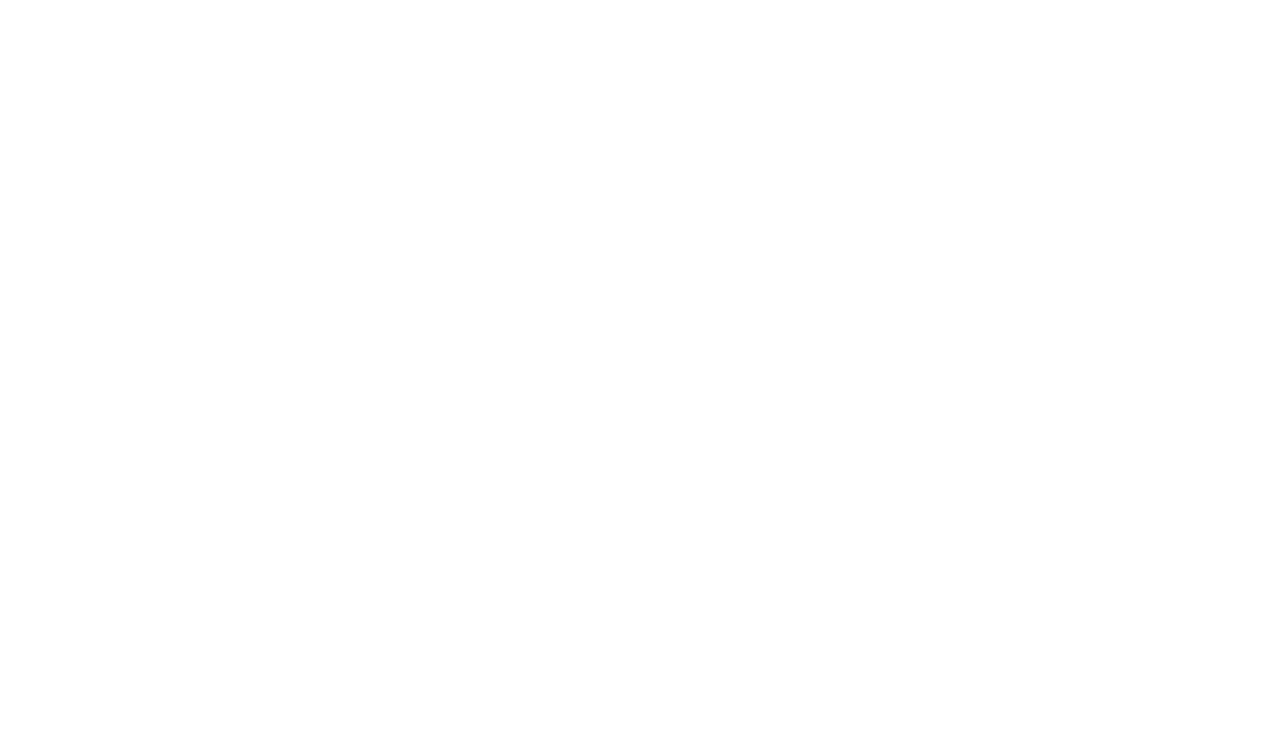
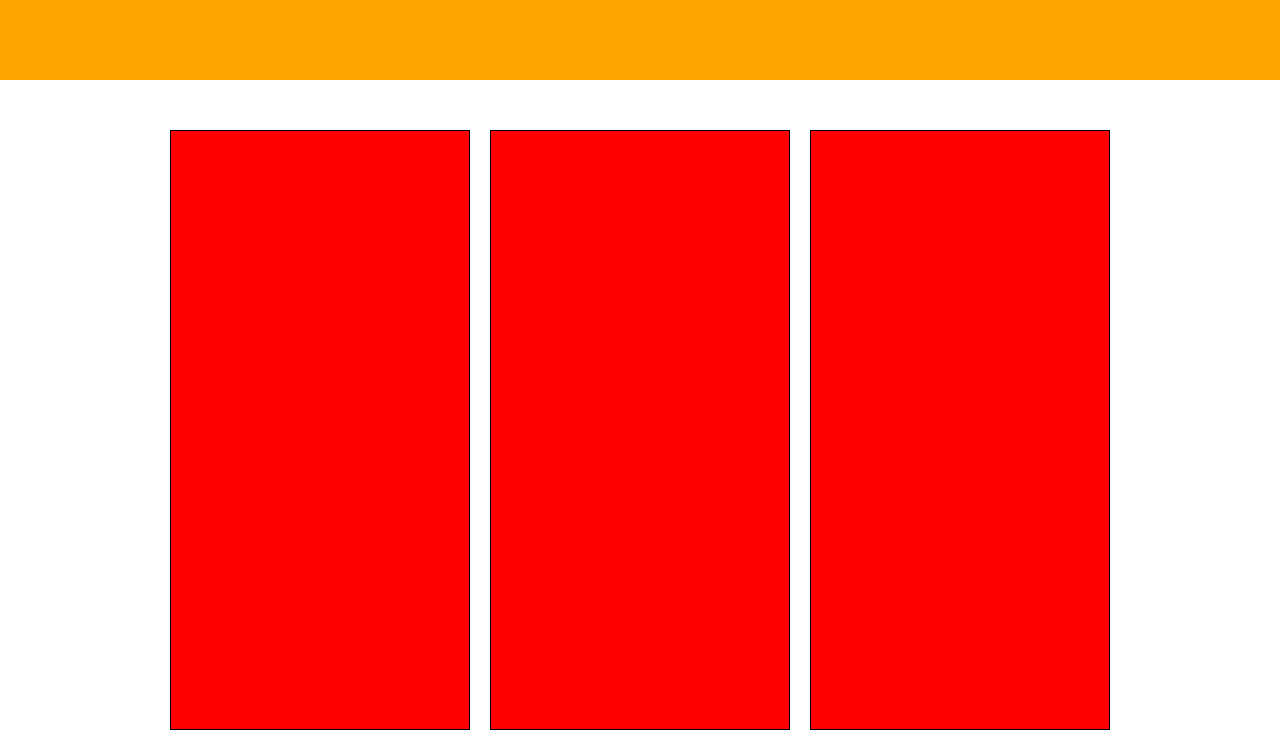
Before and after one commit to stappost/html-css-boolando, a plain HTML site: page index.html in a window 1280 px wide. Shown: the top 747 px of the page. Drawn offline with Linux system fonts and the light colour scheme.

Commit message:
[UPGRADE] add color block in main

```diff
--- a/css/style.css
+++ b/css/style.css
@@ -3,3 +3,46 @@
     padding: 0;
     box-sizing: border-box;
 }
+
+/* COMMON  */
+/* bg and border */
+.bg_red{
+    background-color: red;
+}
+.border{
+    border: 1px solid black;
+}
+/* container and row  */
+
+.row{
+    display: flex;
+    margin: 0 auto;
+    height: 100%;
+    width: 80%;
+    flex-wrap: wrap;
+    gap: 20px;
+}
+
+.col-33{
+    width: calc(100% / 3 - 20px);
+    height: 100%;
+}
+.justify-center{
+    justify-content: center;
+}
+/* HEADER  */
+header{
+    height: 80px;
+    background-color: orange;
+}
+/* MAIN  */
+main{
+    margin-top: 50px;
+}
+main .container{
+    max-width: 1200px;
+    margin: 0 auto;
+    height: 600px;
+}
+
+/* FOOTER  */
--- a/index.html
+++ b/index.html
@@ -34,9 +34,15 @@
         <!-- CONTAINER  -->
         <div class="container">
             <!-- ROW  -->
-            <div class="row">
+            <div class="row justify-center">
                 <!-- COLUMNS  -->
-                <div class="col-33"></div>
+                <div class="col-33 bg_red border"></div>
+                <div class="col-33 bg_red border"></div>
+                <div class="col-33 bg_red border"></div>
+                <div class="col-33 bg_red border"></div>
+                <div class="col-33 bg_red border"></div>
+                <div class="col-33 bg_red border"></div>
+
             </div>
         </div>
     </main>
```
